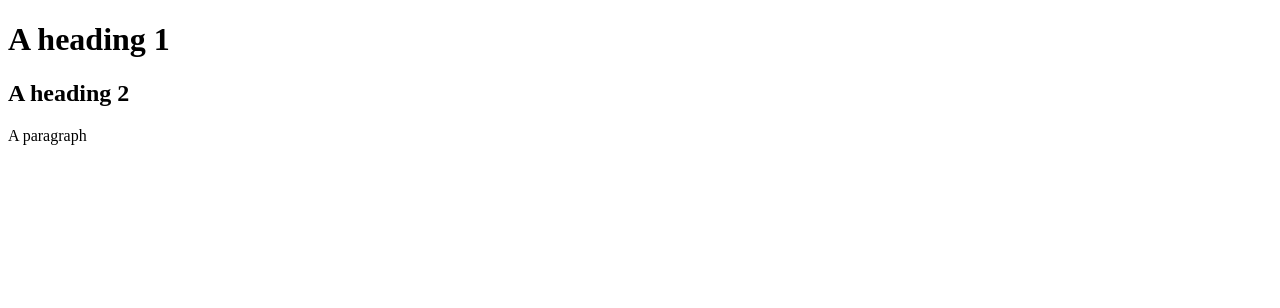
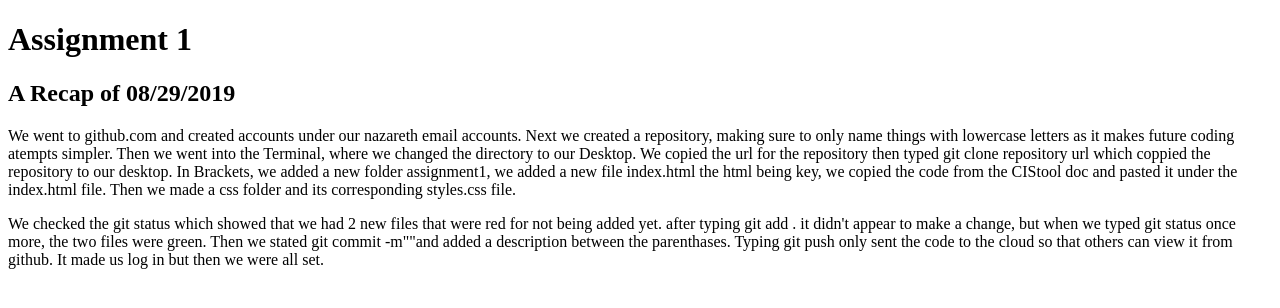
Before and after one commit to mstjacq5/assignment1, a plain HTML site: page index.html in a window 1280 px wide. Drawn offline with Linux system fonts and the light colour scheme.

Commit message:
Changed the title

```diff
--- a/index.html
+++ b/index.html
@@ -2,12 +2,13 @@
 <html lang="en">
 <head>
     <meta charset="utf-8">
-    <title>My Title</title>
+    <title>My New Website!</title>
     <link rel="stylesheet" type="text/css" href="css/styles.css">
 </head>
 <body>
-    <h1>A heading 1</h1>
-    <h2>A heading 2</h2>
-    <p>A paragraph</p>
+    <h1>Assignment 1</h1>
+    <h2>A Recap of 08/29/2019</h2>
+    <p>We went to github.com and created accounts under our nazareth email accounts. Next we created a repository, making sure to only name things with lowercase letters as it makes future coding atempts simpler. Then we went into the Terminal, where we changed the directory to our Desktop. We copied the url for the repository then typed git clone repository url which coppied the repository to our desktop. In Brackets, we added a new folder assignment1, we added a new file index.html the html being key, we copied the code from the CIStool doc and pasted it under the index.html file. Then we made a css folder and its corresponding styles.css file. </p>
+    <p>We checked the git status which showed that we had 2 new files that were red  for not being added yet. after typing git add . it didn't appear to make a change, but when we typed git status once more, the two files were green. Then we stated git commit -m""and added a description between the parenthases. Typing git push only sent the code to the cloud so that others can view it from github. It made us log in but then we were all set.</p>
 </body>
 </html>
```
